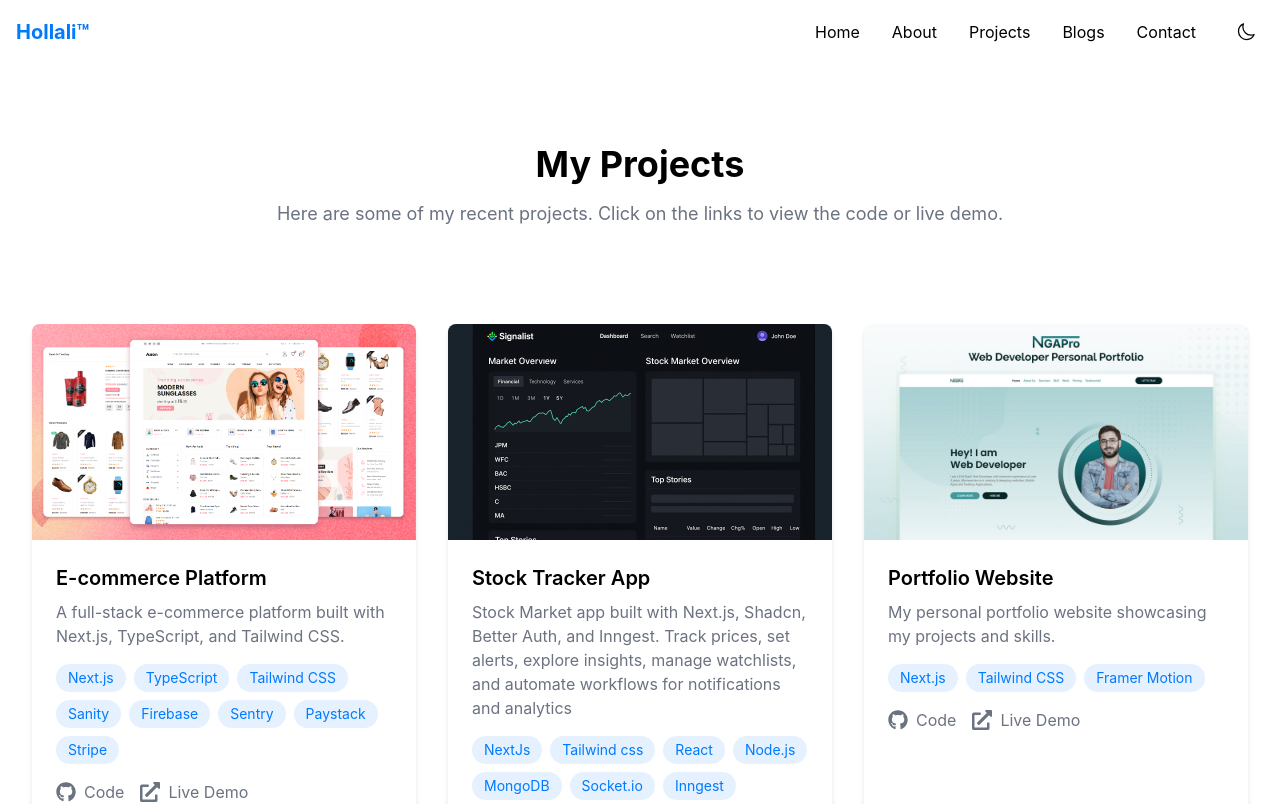
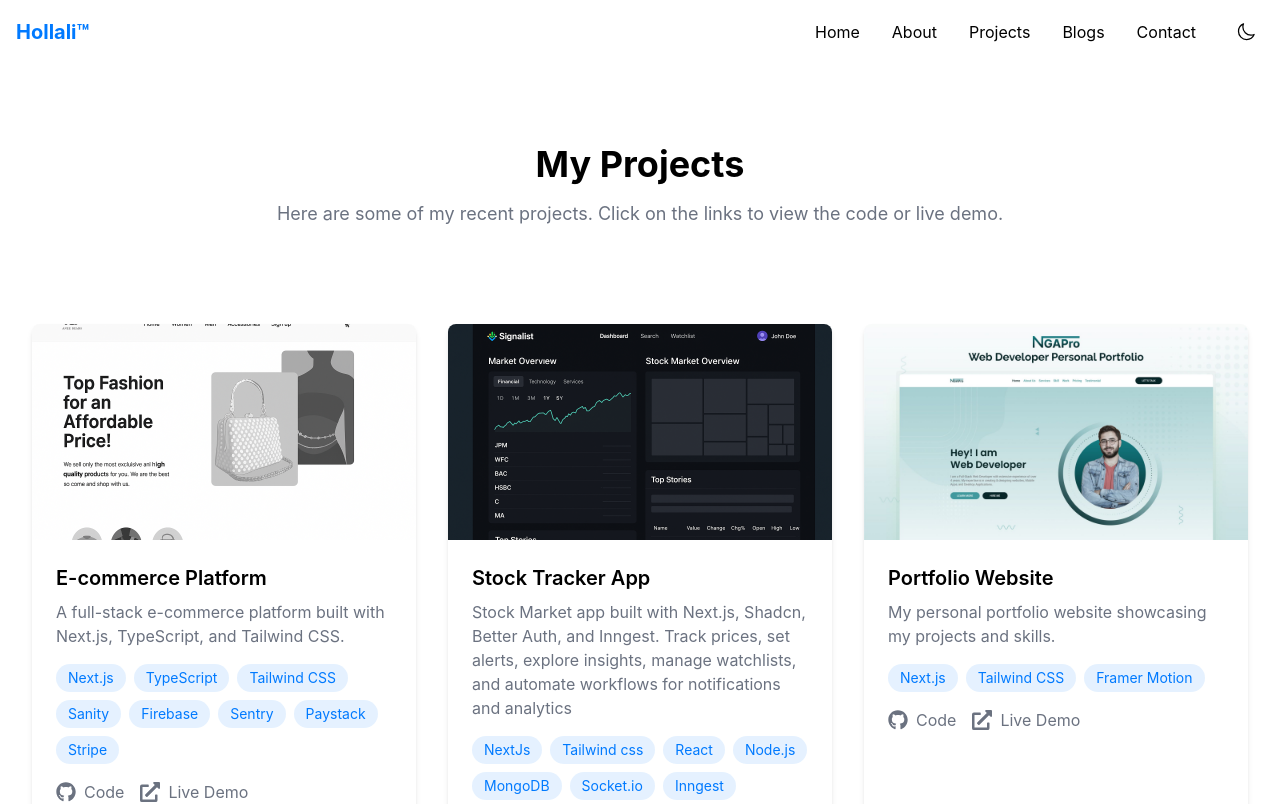
Before and after one commit to hollali/HollaliKelvin, a Next.js app: page /projects in a window 1280 px wide. Shown: the top 804 px of the page. Built offline with nearby package versions, Linux system fonts and the light colour scheme.

Commit message:
`Update project image in projects array`

```diff
--- a/src/contents/projects.ts
+++ b/src/contents/projects.ts
@@ -8,7 +8,7 @@ export const projects: Project[] = [
     technologies: ['Next.js', 'TypeScript', 'Tailwind CSS', 'Sanity', 'Firebase', 'Sentry', 'Paystack', 'Stripe'],
     githubLink: 'https://github.com/hollali/e-commerce',
     demoLink: 'https://nadiabeads.netlify.app',
-    image: '/projects/e-commerce-website.png',
+    image: '/projects/Fashion E-commerce Wireframe Mockup.png',
   },
   {
     title: 'Stock Tracker App',
```
Also changed, not shown: public/projects/Fashion E-commerce Wireframe Mockup.png (added).
